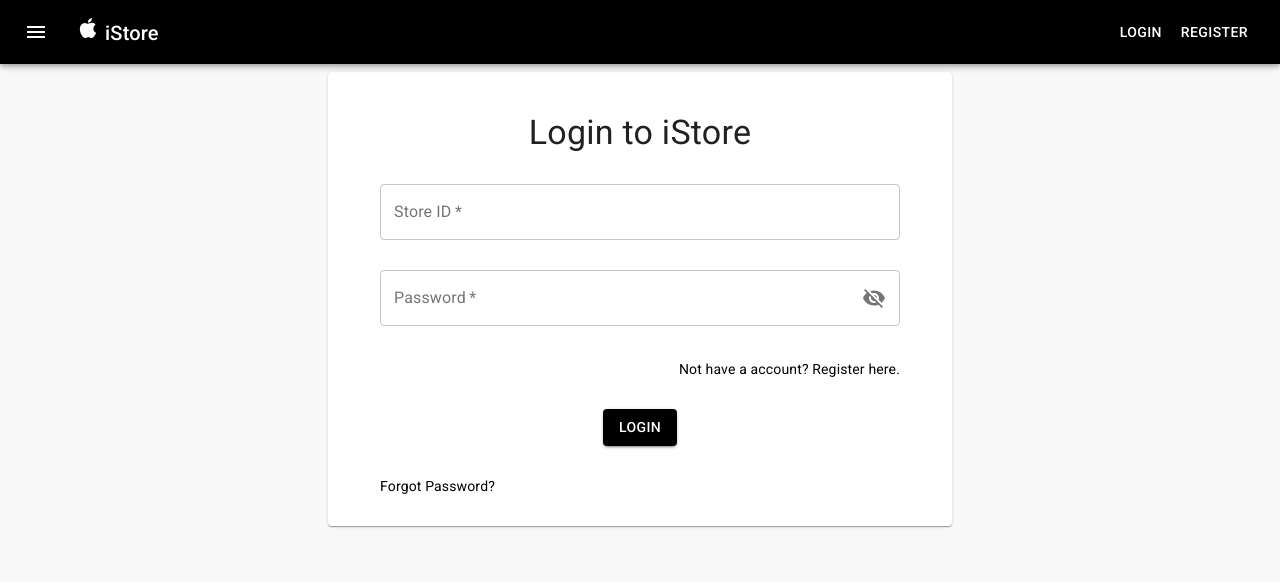
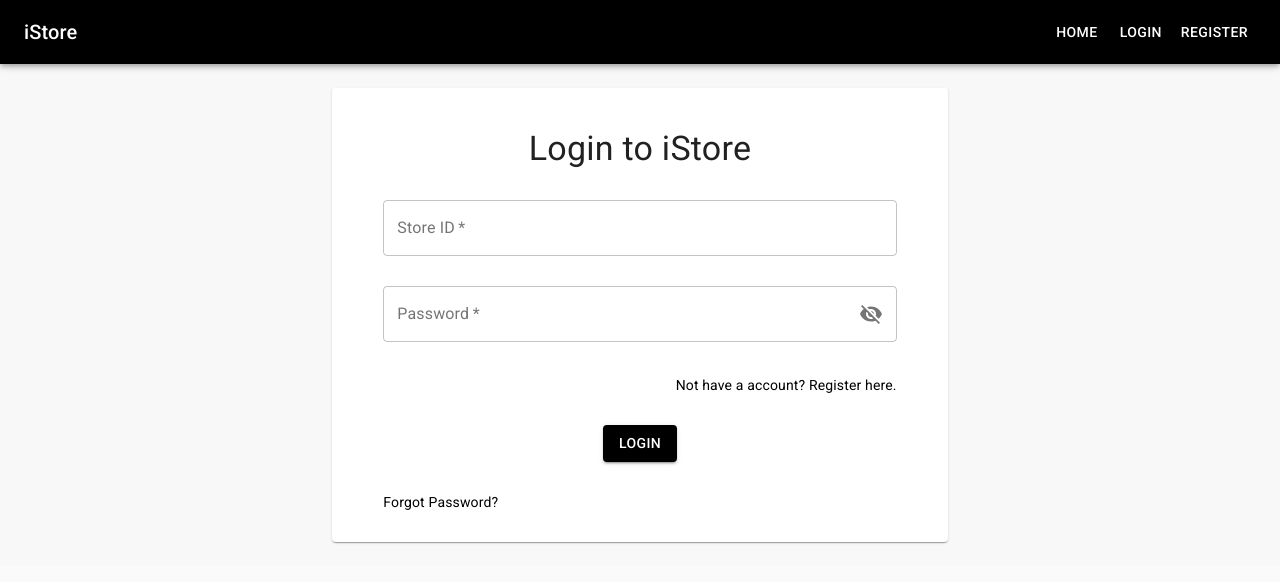
Before and after one commit to skr571999/dummy-store-website, a React (Create React App) app in the folder client/: page /login in a window 1280 px wide. Shown: the top 582 px of the page. Built offline with nearby package versions, Linux system fonts and the light colour scheme.

Commit message:
add dropdown drawer

```diff
--- a/client/src/App.tsx
+++ b/client/src/App.tsx
@@ -3,6 +3,7 @@
 import { BrowserRouter as Router } from "react-router-dom";
 import { createMuiTheme } from "@material-ui/core/styles";
 import { Box, CssBaseline, ThemeProvider } from "@material-ui/core";
+import { createStyles, makeStyles, Theme } from "@material-ui/core/styles";
 
 import "./App.css";
 import Routes from "./Routes";
@@ -22,24 +23,42 @@
     // },
 });
 
-function App() {
+const useStyles = makeStyles((theme: Theme) =>
+    createStyles({
+        drawerHeader: {
+            display: "flex",
+            alignItems: "center",
+            padding: theme.spacing(0, 1),
+            // necessary for content to be below app bar
+            ...theme.mixins.toolbar,
+            justifyContent: "flex-end",
+        },
+        mainContent: {
+            padding: theme.spacing(3),
+            backgroundColor: "#F8F8F8",
+            width: "100%",
+        },
+        list: {
+            width: "auto",
+        },
+    })
+);
+
+const App = () => {
+    const classes = useStyles();
+
     return (
         <ThemeProvider theme={theme}>
             <CssBaseline />
             <Router>
                 <NavBar />
-                <Box
-                    bgcolor="#F8F8F8"
-                    width="100%"
-                    height="93vh"
-                    mt="7vh"
-                    p="1rem"
-                >
+                <div className={classes.drawerHeader} />
+                <Box className={classes.mainContent}>
                     <Routes />
                 </Box>
             </Router>
         </ThemeProvider>
     );
-}
+};
 
 export default App;
--- a/client/src/Routes.tsx
+++ b/client/src/Routes.tsx
@@ -12,6 +12,7 @@
     return (
         <Switch>
             <Route path="/" exact component={HomePage} />
+            <Route path="/home" exact component={HomePage} />
             <Route path="/login" exact component={LoginPage} />
             <Route path="/register" exact component={RegisterPage} />
             <Route path="/profile" exact component={ProfilePage} />
--- a/client/src/components/NavBar/navbar.view.tsx
+++ b/client/src/components/NavBar/navbar.view.tsx
@@ -1,49 +1,74 @@
 import React from "react";
 
+import { Link as RouterLink } from "react-router-dom";
+import {
+    Drawer,
+    Hidden,
+    List,
+    ListItem,
+    ListItemText,
+    AppBar,
+    Toolbar,
+    Typography,
+    Button,
+    IconButton,
+} from "@material-ui/core";
+
+import MenuIcon from "@material-ui/icons/Menu";
 import { createStyles, makeStyles, Theme } from "@material-ui/core/styles";
-import AppBar from "@material-ui/core/AppBar";
-import Toolbar from "@material-ui/core/Toolbar";
-import Typography from "@material-ui/core/Typography";
-import Button from "@material-ui/core/Button";
-import IconButton from "@material-ui/core/IconButton";
-import MenuIcon from "@material-ui/icons/Menu";
-import AppleIcon from "@material-ui/icons/Apple";
-
-import { Link as RouterLink } from "react-router-dom";
 
 const useStyles = makeStyles((theme: Theme) =>
     createStyles({
-        root: {
+        appBar: {
+            zIndex: theme.zIndex.drawer + 1,
+        },
+        title: {
             flexGrow: 1,
         },
         menuButton: {
             marginRight: theme.spacing(2),
         },
-        title: {
-            flexGrow: 1,
+        list: {
+            width: "auto",
         },
     })
 );
 
 const NavBar = () => {
     const classes = useStyles();
+    const [open, setOpen] = React.useState(false);
+
+    const handleDrawer = () => {
+        setOpen(!open);
+    };
 
     return (
-        <div className={classes.root}>
-            <AppBar position="fixed" color="primary">
+        <>
+            <AppBar position="fixed" color="primary" className={classes.appBar}>
                 <Toolbar>
+                    <Hidden mdUp>
                         <IconButton
                             edge="start"
                             className={classes.menuButton}
+                            onClick={handleDrawer}
                             color="inherit"
                             aria-label="menu"
                         >
                             <MenuIcon />
                         </IconButton>
-                    <Typography variant="h6" className={classes.title}>
-                        <AppleIcon /> iStore
+                    </Hidden>
+                    <Typography variant="h6" noWrap className={classes.title}>
+                        iStore
                     </Typography>
-                    <Button component={RouterLink} to="/login" color="inherit">
+                    <Hidden smDown>
+                        <Button component={RouterLink} to="/" color="inherit">
+                            Home
+                        </Button>
+                        <Button
+                            component={RouterLink}
+                            to="/login"
+                            color="inherit"
+                        >
                             Login
                         </Button>
                         <Button
@@ -53,9 +78,32 @@
                         >
                             Register
                         </Button>
+                    </Hidden>
                 </Toolbar>
             </AppBar>
+            <Hidden mdUp>
+                <Drawer variant={"persistent"} anchor="top" open={open}>
+                    <Toolbar />
+                    <div className={classes.list} role="presentation">
+                        <List>
+                            {["Home", "Login", "Register"].map(
+                                (text, index) => (
+                                    <ListItem
+                                        button
+                                        key={text}
+                                        component={RouterLink}
+                                        to={"/" + text.toLowerCase()}
+                                        onClick={handleDrawer}
+                                    >
+                                        <ListItemText primary={text} />
+                                    </ListItem>
+                                )
+                            )}
+                        </List>
                     </div>
+                </Drawer>
+            </Hidden>
+        </>
     );
 };
 
```
Also changed, not shown: client/src/pages/Home/home.view.tsx (+4 -4 lines). Lines whose indentation alone changed are shown as unchanged.
